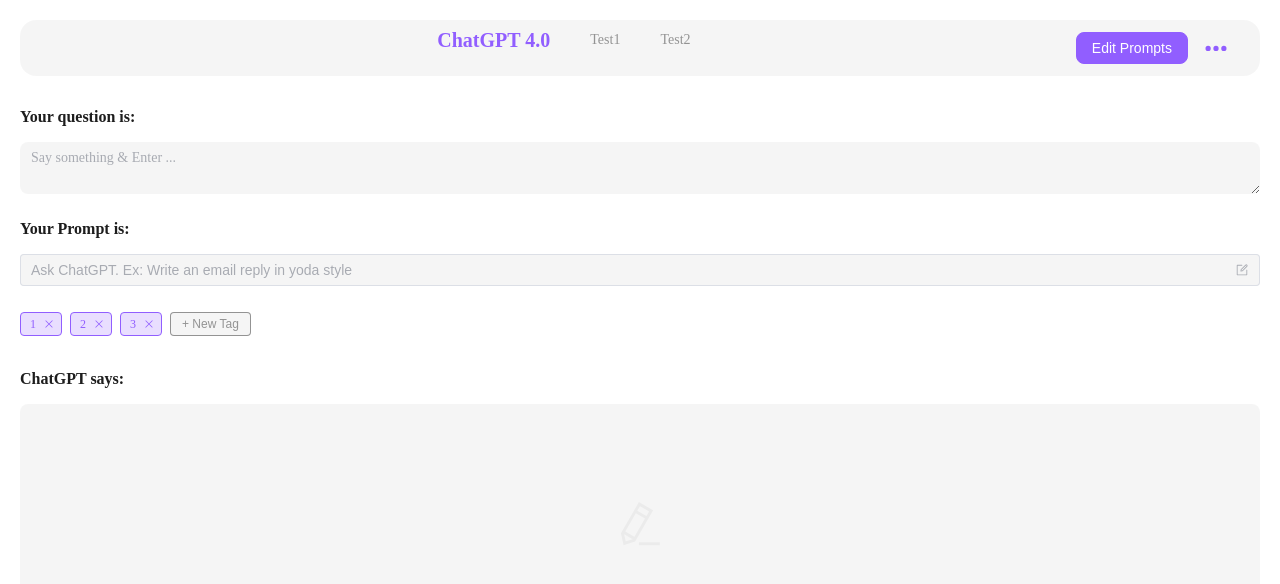
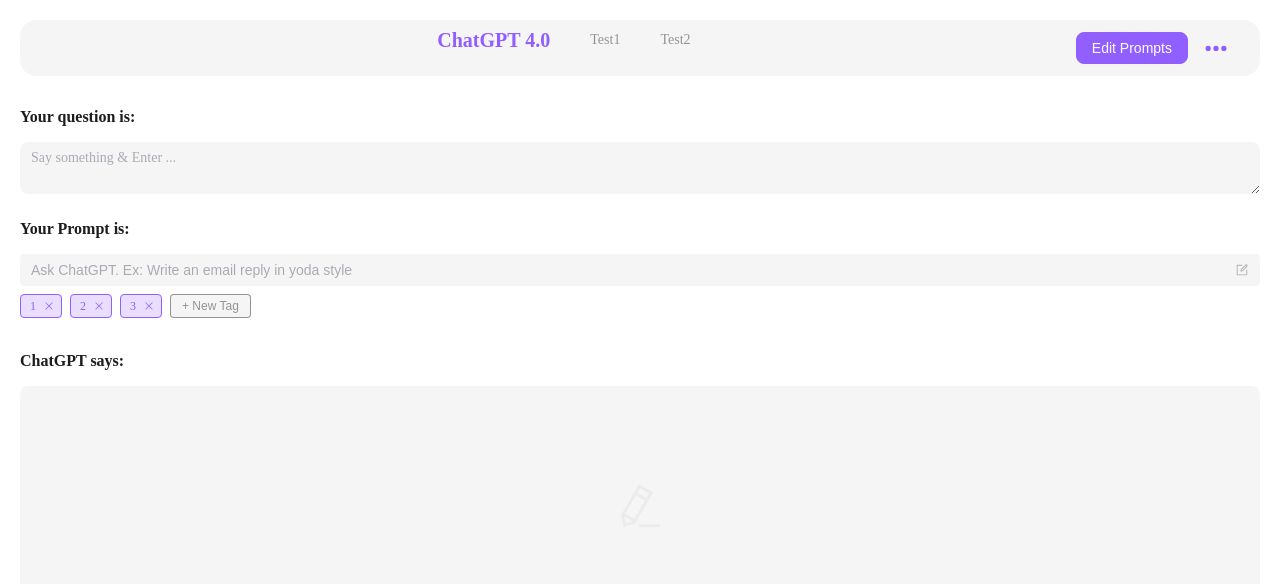
Before and after one commit to FISHers6/QuickAI, a Vue app: page /home/chatgpt4 in a window 1280 px wide. Shown: the top 584 px of the page. Built offline with nearby package versions, Linux system fonts and the light colour scheme.

Commit message:
Some styles

```diff
--- a/src/assets/scss/dark.scss
+++ b/src/assets/scss/dark.scss
@@ -45,10 +45,10 @@
   --header-height: 80px;
   --dimmed-opacity: 0.5;
 
-  --color-foreground-elevation-1: var(--color-white-003);
-  --color-foreground-elevation-2: var(--color-white-006);
-  --color-foreground-elevation-3: var(--color-white-010);
-  --color-foreground-elevation-4: var(--color-white-020);
+  // --color-foreground-elevation-1: var(--color-white-003);
+  // --color-foreground-elevation-2: var(--color-white-006);
+  // --color-foreground-elevation-3: var(--color-white-010);
+  // --color-foreground-elevation-4: var(--color-white-020);
   --color-bg-elevation-1: #191a1d;
   --color-bg-elevation-2: #202124;
   --color-root-bg: #232323;
@@ -111,6 +111,5 @@
   --tab-size: 40px;
   --tab-bar-size: 40px;
   --layer-size: 30px;
-  --box-shadow-popup: 0 8px 8px rgba(0, 0, 0, 0.075);
-
+  --box-shadow-popup: 0 8px 8px rgba(0, 0, 0, 0.216);
 }
--- a/src/assets/scss/default.scss
+++ b/src/assets/scss/default.scss
@@ -2,7 +2,7 @@
   --color-white-001: hsla(0, 0%, 100%, 0.01);
   --color-white-003: hsla(0, 0%, 0%, 0.041);
   --color-white-005: hsla(0, 0%, 100%, 0.05);
-  --color-white-006: hsla(0, 0%, 100%, 0.06);
+  --color-white-006: hsla(0, 0%, 0%, 0.06);
   --color-white-007: hsla(0, 0%, 100%, 0.07);
   --color-white-010: hsla(0, 0%, 100%, 0.1);
   --color-white-015: hsla(0, 0%, 100%, 0.15);
--- a/src/assets/scss/global.scss
+++ b/src/assets/scss/global.scss
@@ -19,9 +19,14 @@
 }
 
 .el-input,
-.el-textarea__inner {
+.el-textarea__inner,
+.el-input__wrapper {
   box-shadow: none !important;
   color: var(--color-white-080) !important;
+}
+
+.el-autocomplete-suggestion li:hover {
+  background-color: var(--color-white-006)!important;
 }
 
 .tools-list {
--- a/src/components/Menu.vue
+++ b/src/components/Menu.vue
@@ -48,7 +48,7 @@
     align-items: center;
 
     .el-tabs__item {
-      transition: all .3s ease;
+      transition: all .1s linear;
 
       color: var(--color-white-040);
 
--- a/src/layouts/main/index.vue
+++ b/src/layouts/main/index.vue
@@ -1,6 +1,7 @@
 <template lang='pug'>
 el-main#Main
-  router-view
+  el-scrollbar
+    router-view
 </template>
 <script lang='ts' setup>
 </script>
--- a/src/views/chatGPT4/index.vue
+++ b/src/views/chatGPT4/index.vue
@@ -12,11 +12,10 @@
       template(#default="{ item }")
         div.value {{ item.value }}
         span.link {{ item.link }}
-  //- el-autocomplete(v-model="state1" :fetch-suggestions="querySearch" clearable placeholder="Ask ChatGPT. Ex: Write an email reply in yoda style" @select="handleSelect")
-  .prompts
-    el-tag(v-for="tag in promptsTags", effect="plain", :key="tag", closable, :disable-transitions="false", @close="handleClose(tag)") {{ tag }}
-    el-input.add-tag(v-if="inputVisible", ref="InputRef", v-model="inputValue", size="small" @keyup.enter="handleInputConfirm", @blur="handleInputConfirm")
-    el-button(v-else class="button-new-tag ml-1" size="small" @click="showInput") + New Tag
+    .prompts
+      el-tag(v-for="tag in promptsTags", effect="plain", :key="tag", closable, :disable-transitions="false", @close="handleClose(tag)") {{ tag }}
+      el-input.add-tag(v-if="inputVisible", ref="InputRef", v-model="inputValue", size="small" @keyup.enter="handleInputConfirm", @blur="handleInputConfirm")
+      el-button(v-else class="button-new-tag ml-1" size="small" @click="showInput") + New Tag
   .chats-says
     h4 ChatGPT says:
     Greet(:response="answer" :loading="loading")
```
Also changed, not shown: 1 other file (tests, documents, lock files or other folders).
